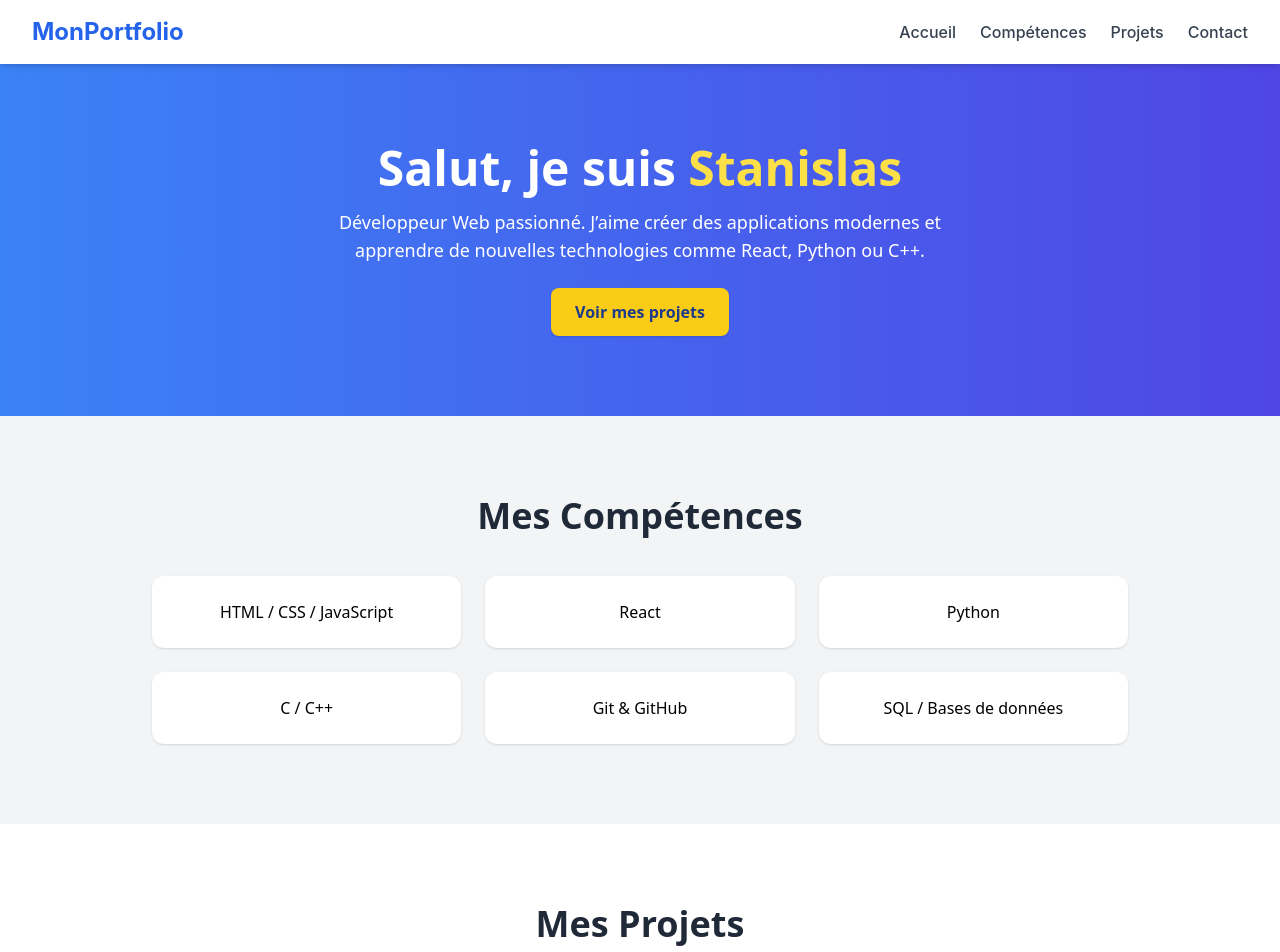
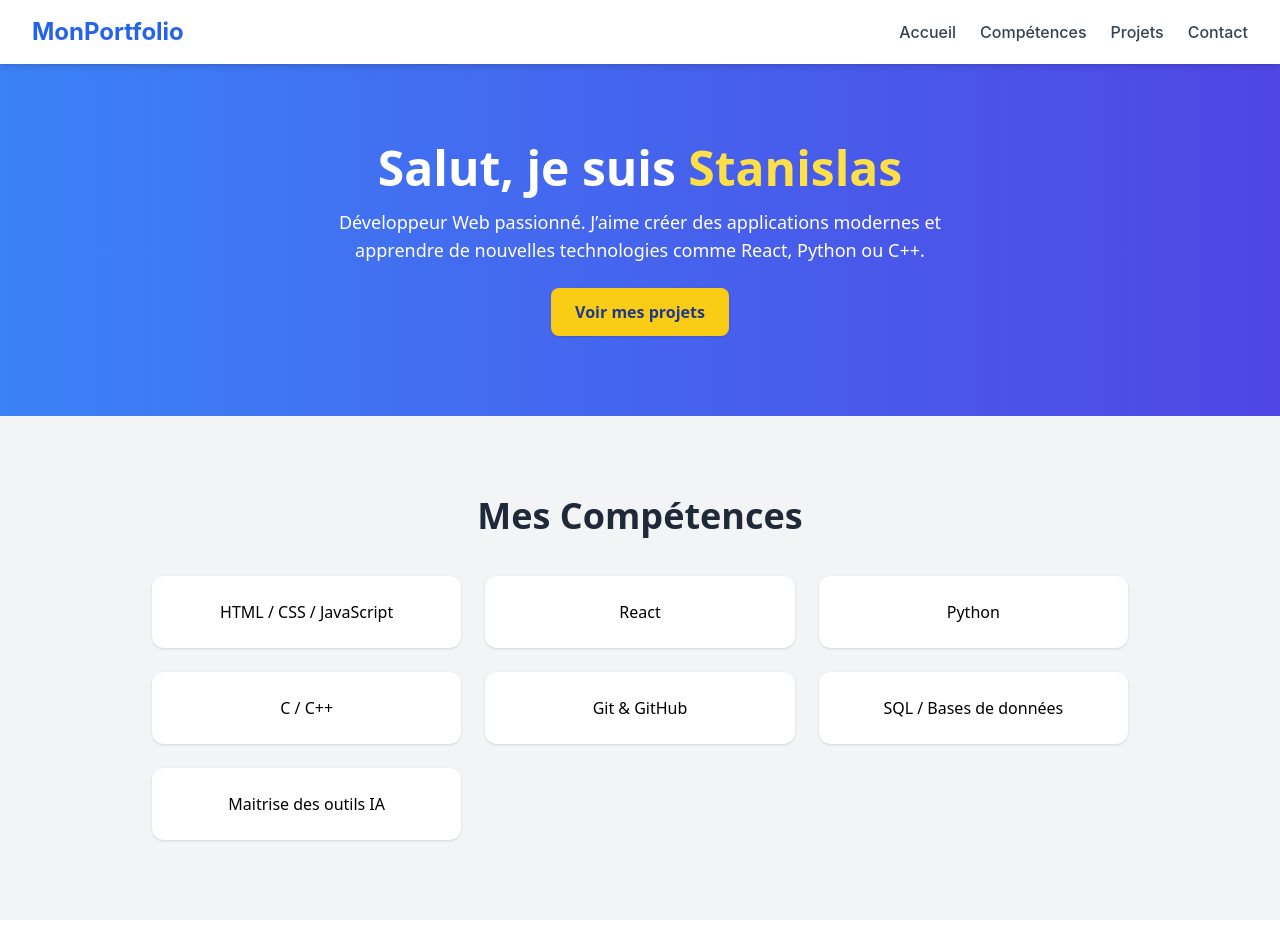
Before and after one commit to shiro76/Portfolio, a React (Create React App) app: page / in a window 1280 px wide. Shown: the top 952 px of the page. Built offline with nearby package versions, Linux system fonts and the light colour scheme.

Commit message:
Skills updates

```diff
--- a/src/components/Skills.js
+++ b/src/components/Skills.js
@@ -7,7 +7,8 @@ function Skills() {
     "Python",
     "C / C++",
     "Git & GitHub",
-    "SQL / Bases de données"
+    "SQL / Bases de données",
+    "Maitrise des outils IA"
   ];
 
   return (
```
